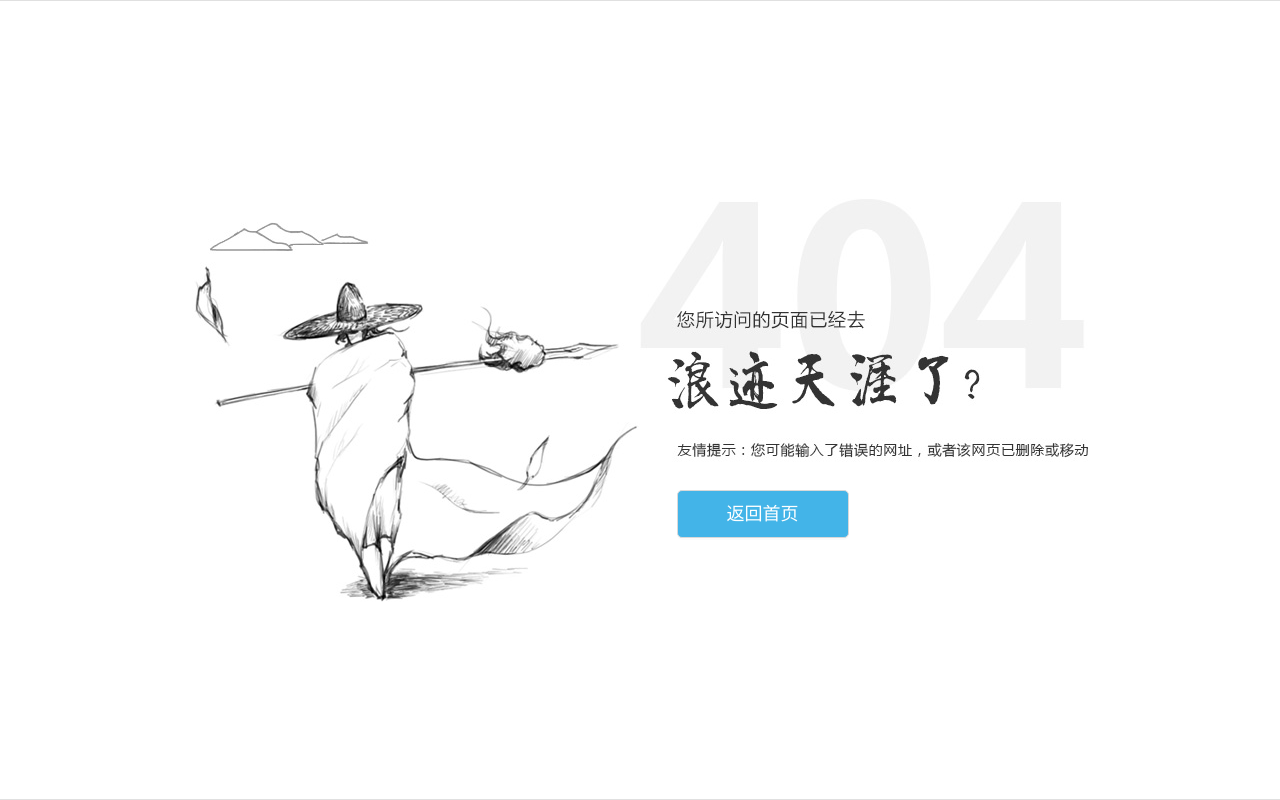
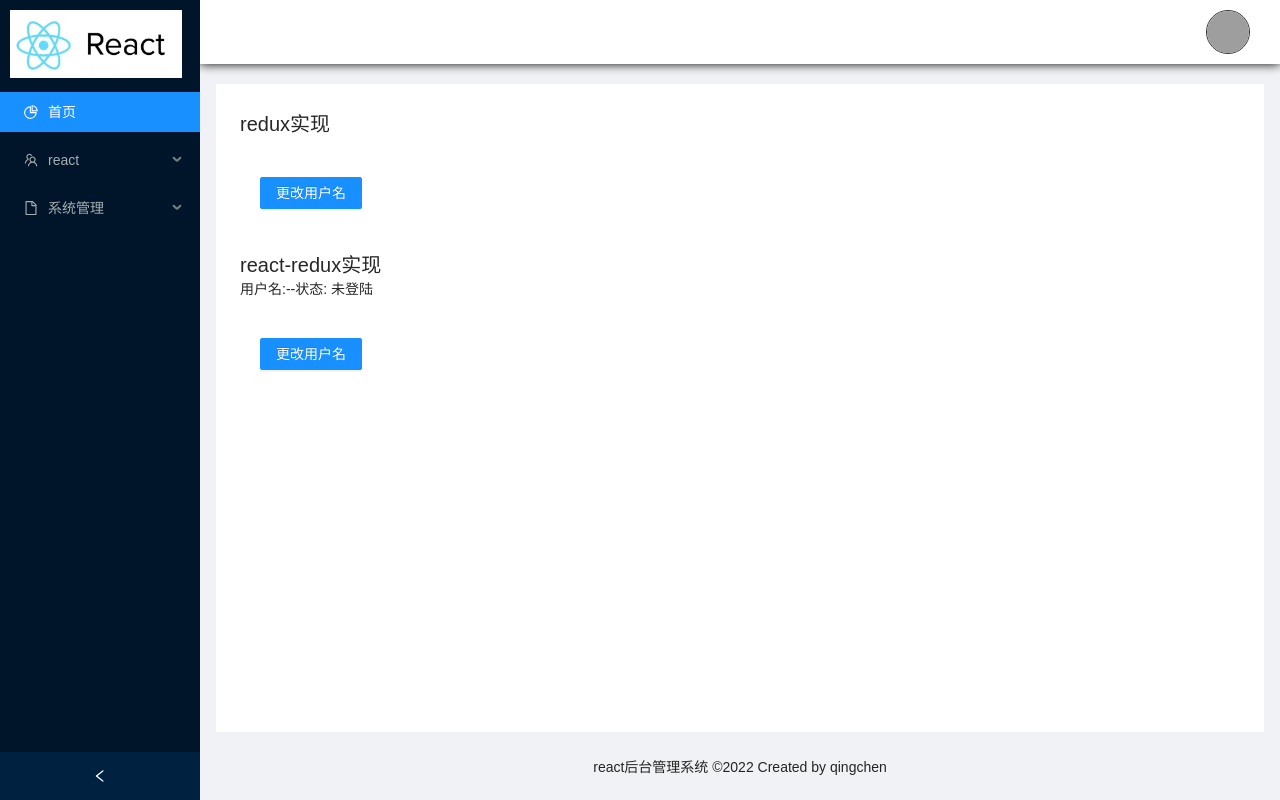
Before and after one commit to qingchenWei/react-experience, a React (Create React App) app: page /home in a window 1280 px wide. Before the commit this address led to /404. Built offline with nearby package versions, Linux system fonts and the light colour scheme; grey boxes are pictures that could not be loaded.

Commit message:
redux+react-redux使用

```diff
--- a/package.json
+++ b/package.json
@@ -17,11 +17,13 @@
     "nprogress": "^0.2.0",
     "react": "^18.2.0",
     "react-dom": "^18.2.0",
+    "react-redux": "^8.0.2",
     "react-router-dom": "^6.3.0",
     "react-scripts": "^5.0.1",
     "react-tsparticles": "^2.2.1",
     "redux": "^4.2.0",
     "redux-devtools-extension": "^2.13.9",
+    "redux-persist": "^6.0.0",
     "redux-thunk": "^2.4.1",
     "tsparticles": "^2.2.1",
     "web-vitals": "^2.1.4"
--- a/src/index.js
+++ b/src/index.js
@@ -3,11 +3,20 @@ import { createRoot } from "react-dom/client";
 import "./index.less";
 import { BrowserRouter } from "react-router-dom";
 import App from "./App";
+
+import { Provider } from "react-redux";
+import { store, persistor } from "./store/store";
+import { PersistGate } from "redux-persist/integration/react";
 import "./mock/login";
 const react = createRoot(document.getElementById("root"));
 
 react.render(
+  /* 此处需要用Provider包裹App，目的是让App所有的后代容器组件都能接收到store */
   <BrowserRouter>
-    <App />
+    <Provider store={store}>
+      <PersistGate loading={<div>加载中~~~~~</div>} persistor={persistor}>
+        <App />
+      </PersistGate>
+    </Provider>
   </BrowserRouter>
 );
--- a/src/layout/components/AppHeader.jsx
+++ b/src/layout/components/AppHeader.jsx
@@ -1,15 +1,17 @@
-import React, { Component } from "react";
+import React from "react";
 import { Layout, Avatar, Dropdown, Menu } from "antd";
-import store from "../../store/store";
 import { logoutUser } from "../../store/actions";
+import { useSelector, useDispatch } from "react-redux";
 import { useNavigate } from "react-router-dom";
 const { Header } = Layout;
 
 export default function AppHeader() {
-  const { userName } = store.getState();
+  const { userName } = useSelector((state) => state.loginReducer);
+  const dispatch = useDispatch();
   const navigate = useNavigate();
+  //退出登录
   const onClick = () => {
-    store.dispatch(
+    dispatch(
       logoutUser({
         userName: "",
         isLogin: false,
@@ -17,7 +19,6 @@ export default function AppHeader() {
     );
     navigate("/");
   };
-
   const menu = (
     <Menu
       onClick={onClick}
@@ -51,9 +52,7 @@ export default function AppHeader() {
         W
       </Avatar>
       <Dropdown overlay={menu}>
-        <div className="user-name">
-          {userName || sessionStorage.getItem("userName")}
-        </div>
+        <div className="user-name">{userName}</div>
       </Dropdown>
     </Header>
   );
--- a/src/layout/components/AppMain.jsx
+++ b/src/layout/components/AppMain.jsx
@@ -1,26 +1,19 @@
-import React, { useEffect } from "react";
+import React from "react";
 import { Layout } from "antd";
 import { useNavigate, useRoutes } from "react-router-dom";
 import { routes, checkRouterPermission } from "../../routers";
 import { Suspense } from "react";
+import { useSelector } from "react-redux";
 import Nprogress from "../../components/Nprogress";
 const { Content } = Layout;
 export default function AppMain() {
   const muRoutes = useRoutes(routes);
   const navigate = useNavigate();
-  useEffect(() => {
-    //路由鉴权  不符合跳转404
-    let isPermission = checkRouterPermission(routes, location.pathname);
-    //是否登陆
-    const isLogin = sessionStorage.getItem("isLogin") || "";
-    if (isPermission && isLogin) {
-      //鉴权通过
-      console.log(333);
-    } else {
-      //鉴权失败
-      navigate("/404", { replace: true });
-    }
-  }, []);
+  const { isLogin } = useSelector((state) => state.loginReducer);
+  const isPermission = checkRouterPermission(routes, location.pathname);
+  //路由鉴权并判断用户是否登陆   不符合跳转404
+  const loginPermission = isLogin && isPermission;
+  loginPermission ? "" : navigate("/404", { replace: true });
   return (
     <Content
       style={{
--- a/src/pages/Home/index.jsx
+++ b/src/pages/Home/index.jsx
@@ -1,13 +1,98 @@
 import { Button } from "antd";
 import React from "react";
-import store from "../../store/store";
+// import { useSelector, useDispatch, useStore } from "react-redux";
+import { connect } from "react-redux";
+import { loginUser } from "@/store/actions";
+import { store } from "@/store/store";
+const Reduct = () => {
+  const {
+    loginReducer: { userName },
+  } = store.getState();
 
-export default function Index() {
-  const { userName, tel } = store.getState();
   return (
     <div>
-      <Button type="primary">asd</Button>
-      {userName}---{tel}
+      <h3>redux实现</h3>
+      <h4>{userName}</h4>
+      <Button
+        type="primary"
+        style={{ margin: "40px 20px" }}
+        onClick={() => {
+          store.dispatch(
+            loginUser({
+              userName: "redux",
+              isLogin: true,
+            })
+          );
+        }}
+      >
+        更改用户名
+      </Button>
     </div>
   );
-}
+};
+const Index = (props) => {
+  //直接使用useSelector,可以不用去手动更新 react-redux帮你完成了
+  // const { userName } = useSelector((state) => state.loginReducer);
+  // redux中，当store数据更新后，界面数据并不会直接更新，需要手动更新
+  // // const store = useStore();
+  // const dispatch = useDispatch();
+
+  // 初始化一个update数据使用useState()，主要是为了通过setUpdate()来更新组件
+  // 模拟render()生命周期，实现组件重新加载，以更新界面的store数据
+  const { user, dispathloginUser } = props;
+  return (
+    <div>
+      <Reduct />
+      <h3>react-redux实现</h3>
+      <h4>
+        用户名:{user.userName}--状态: {user.isLogin ? "登陆" : "未登陆"}
+      </h4>
+      <Button
+        type="primary"
+        style={{ margin: "40px 20px" }}
+        onClick={() => {
+          dispathloginUser({
+            userName: "react-redux",
+            isLogin: true,
+          });
+        }}
+      >
+        更改用户名
+      </Button>
+    </div>
+  );
+};
+//mapStateToProps基础写法
+// const mapStateToProps = (state) => {
+//   const { userName, isLogin } = state.loginReducer;
+//   return {
+//     userName,
+//     isLogin,
+//   };
+// };
+//mapStateToProps简写
+// const mapStateToProps = (state) => ({
+//   user: state.loginReducer,
+// });
+//mapDispatchToProps基础写法
+// const mapDispatchToProps = (dispatch) => {
+//   return {
+//     dispathloginUser: (data) => dispatch(loginUser(data)),
+//   };
+// };
+// mapDispatchToProps 简写;
+// const mapDispatchToProps = {
+//   dispathloginUser: loginUser,
+// };
+// 基础写法;
+// const IndexCom = connect(mapStateToProps, mapDispatchToProps)(Index);
+// 简化
+const IndexCom = connect(
+  (state) => ({
+    user: state.loginReducer,
+  }),
+  {
+    dispathloginUser: loginUser,
+  }
+)(Index);
+export default IndexCom;
--- a/src/pages/Login/index.jsx
+++ b/src/pages/Login/index.jsx
@@ -3,7 +3,7 @@ import { Button, Form, Input, message } from "antd";
 import "./index.less";
 import { useNavigate } from "react-router-dom";
 // import { Navigate } from 'react-router-dom'
-import store from "../../store/store";
+import { store } from "../../store/store";
 import { loginUser } from "../../store/actions";
 import { withRouter } from "../../utils/withRouter";
 import getUserInfo from "@/api/login";
@@ -173,9 +173,9 @@ function Index() {
   };
 
   //粒子被正确加载到画布中时，这个函数被调用
-  const particlesLoaded = (container) => {
-    console.log("123", container);
-  };
+  // const particlesLoaded = (container) => {
+  //   // console.log("123", container);
+  // };
 
   useEffect(() => {
     console.log(person.isLogin, "isLogin");
@@ -212,7 +212,7 @@ function Index() {
       <Particles
         id="tsparticles"
         init={particlesInit}
-        loaded={particlesLoaded}
+        // loaded={particlesLoaded}
         options={options}
       />
 
--- a/src/store/reducers/index.js
+++ b/src/store/reducers/index.js
@@ -1,19 +1,6 @@
-const userInfo = {
-  userName: "",
-  isLogin: false,
-};
-export default function userqReducer(preState = userInfo, action) {
-  const { type, data } = action;
-  switch (type) {
-    case "LOGIN_USER":
-      sessionStorage.setItem("isLogin", data.isLogin);
-      sessionStorage.setItem("userName", data.userName);
-      return { ...preState, ...data };
-    case "LOGOUT_USER":
-      sessionStorage.removeItem("isLogin");
-      sessionStorage.removeItem("userName");
-      return { ...preState, ...data };
-    default:
-      return userInfo;
-  }
-}
+//合并各个模块的reducer
+import { combineReducers } from "redux";
+import loginReducer from "./login";
+export default combineReducers({
+  loginReducer,
+});
--- /dev/null
+++ b/src/store/reducers/login.js
@@ -0,0 +1,15 @@
+const userInfo = {
+  userName: "",
+  isLogin: false,
+};
+export default function userqReducer(preState = userInfo, action) {
+  const { type, data } = action;
+  switch (type) {
+    case "LOGIN_USER":
+      return { ...preState, ...data };
+    case "LOGOUT_USER":
+      return { ...preState, ...data };
+    default:
+      return userInfo;
+  }
+}
--- a/src/store/store.js
+++ b/src/store/store.js
@@ -10,7 +10,25 @@ import thunk from "redux-thunk";
 //引入redux-devtools-extension
 import { composeWithDevTools } from "redux-devtools-extension";
 
-export default createStore(
-  reducer,
+import { persistStore, persistReducer } from "redux-persist";
+
+import storage from "redux-persist/lib/storage";
+
+//在localStorge中生成key为root的值
+const persistConfig = {
+  key: "root",
+  storage,
+  blacklist: [], //设置某个reducer数据不持久化
+  // whitelist:['LoadingReducer']   白名单 只执行
+};
+
+const myPersistReducer = persistReducer(persistConfig, reducer);
+
+const store = createStore(
+  myPersistReducer,
   composeWithDevTools(applyMiddleware(thunk))
 );
+
+const persistor = persistStore(store);
+
+export { store, persistor };
```
